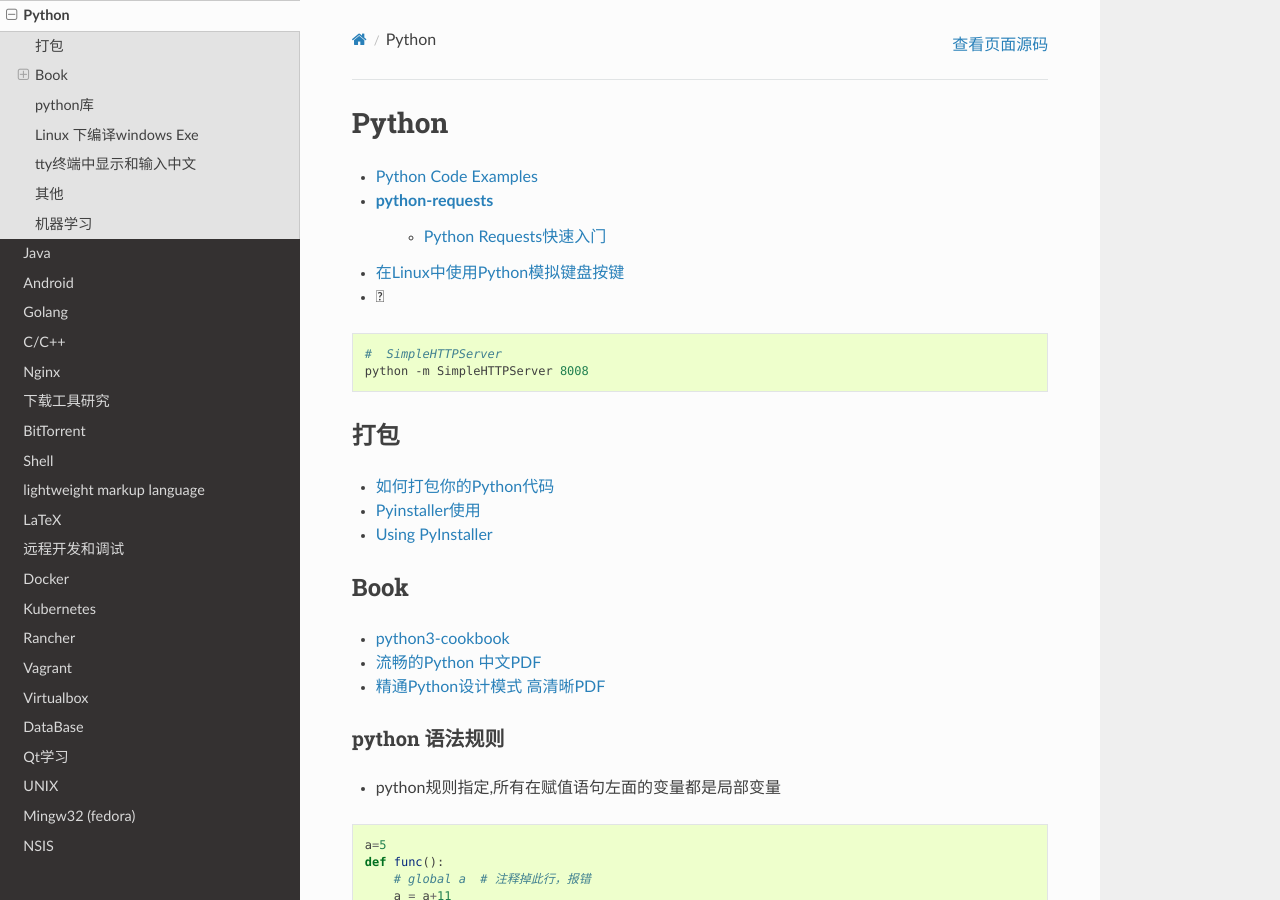
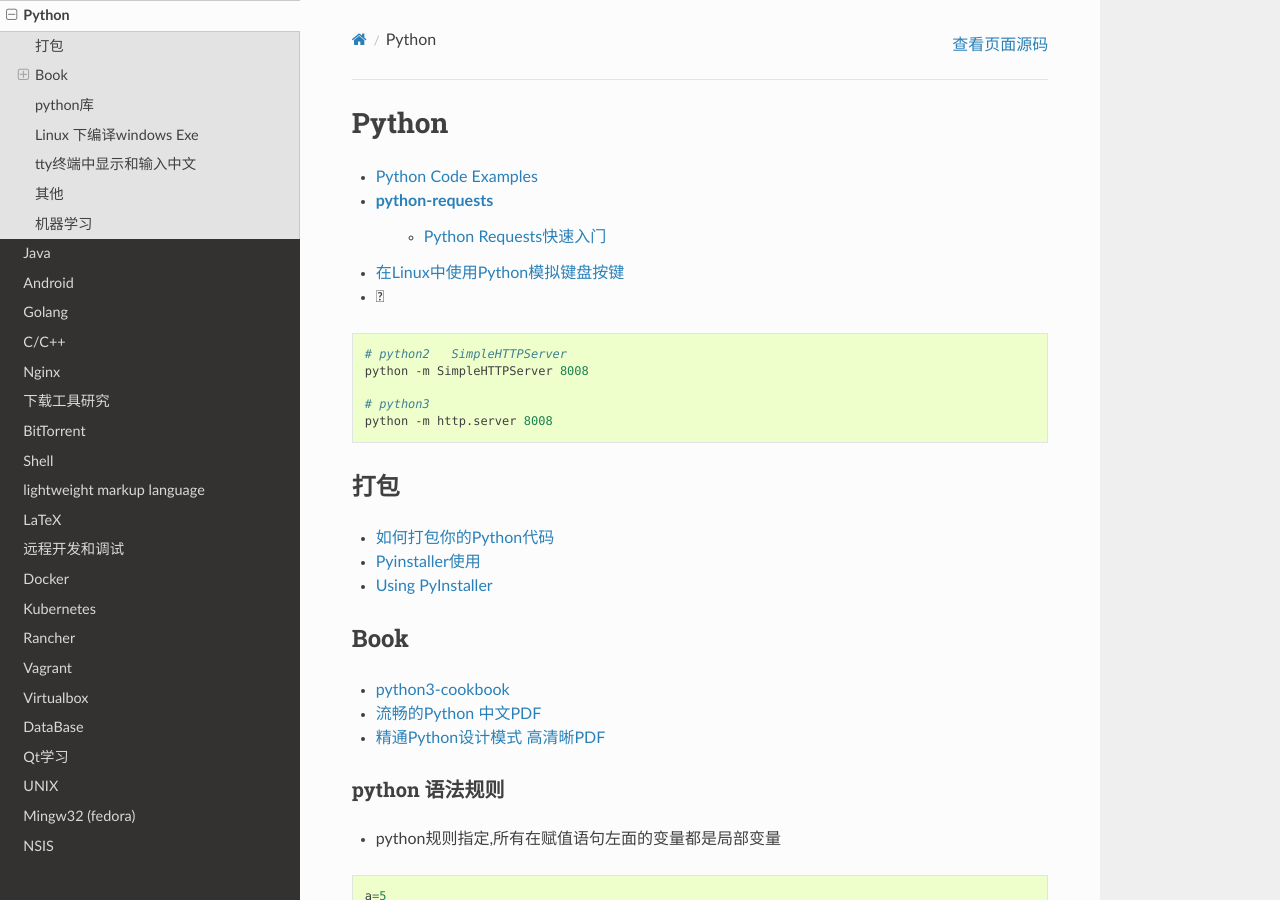
Before and after one commit to my-rds-store/my_space, a Sphinx documentation site: the page built from source/python/index.rst, in a window 1280 px wide and 900 px high. Built offline with Sphinx 7.4.7 and the Read the Docs theme 2.0.0, drawn with Linux system fonts in a browser that asks for light colours.

Commit message:
Update index.rst

```diff
--- a/source/python/index.rst
+++ b/source/python/index.rst
@@ -14,8 +14,11 @@ Python
 
 .. code-block:: sh
 
-    #  SimpleHTTPServer
+    # python2   SimpleHTTPServer
     python -m SimpleHTTPServer 8008
+
+    # python3
+    python -m http.server 8008
 
 ************
 打包
```
